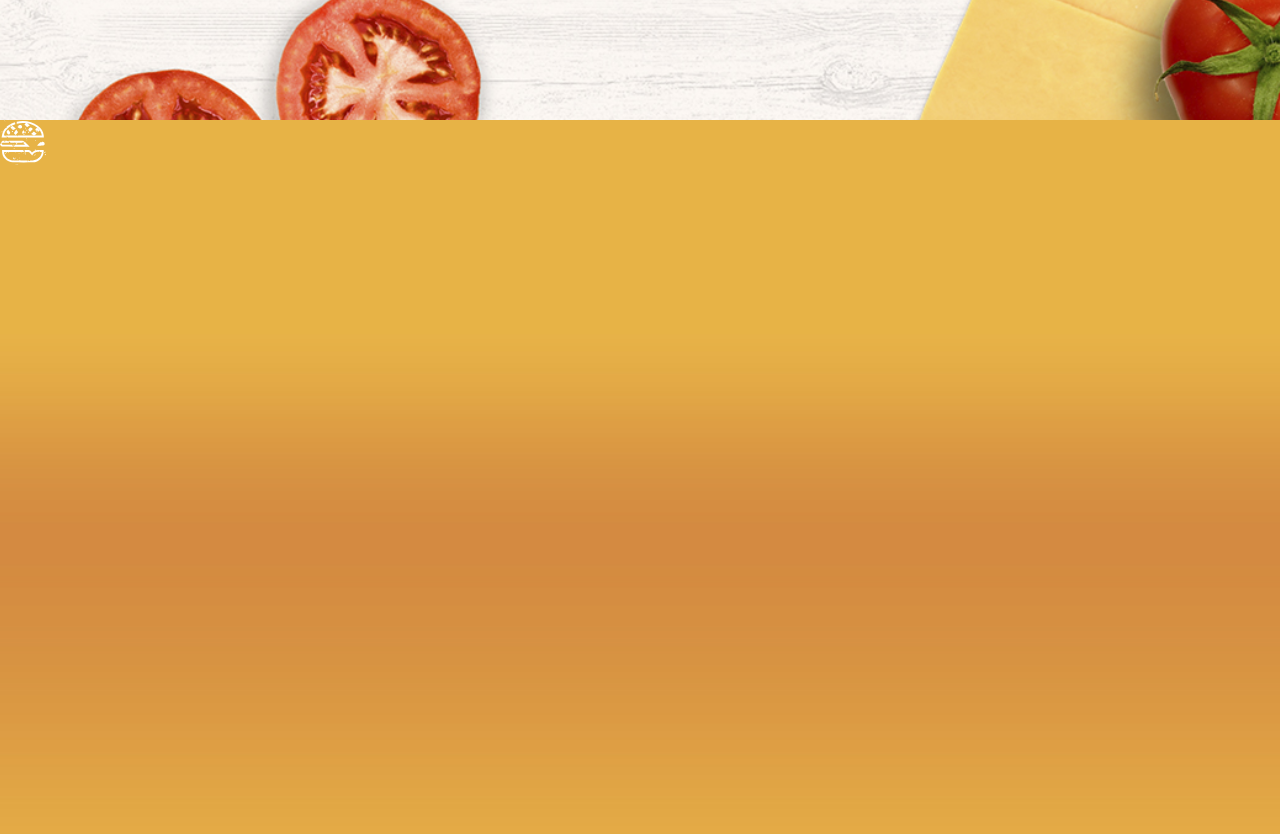
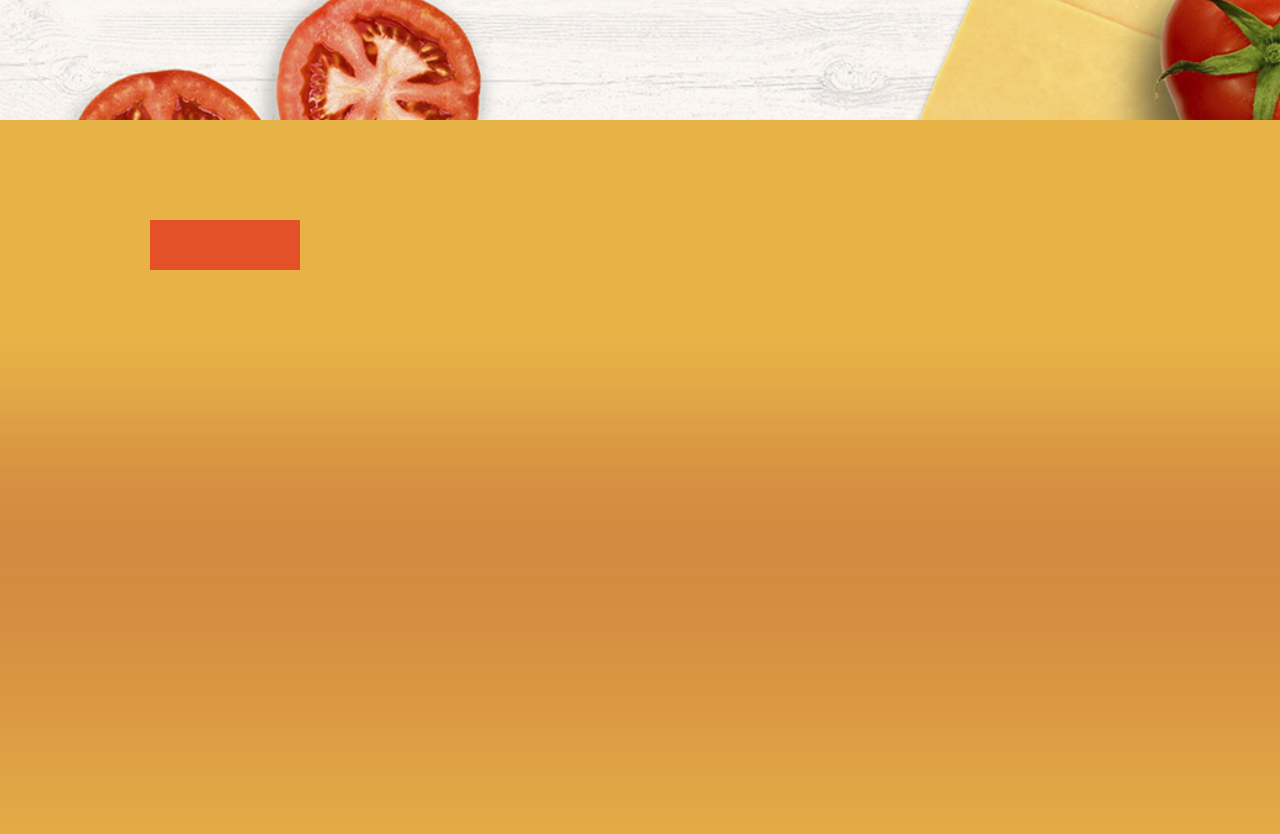
Before and after one commit to MariyaShabrova/project_burger, a plain HTML site: page index.html in a window 1280 px wide. Shown: the part 1480-2314 px from the top of the page. Drawn offline with Linux system fonts and the light colour scheme; files whose address does not match are found by name.

Commit message:
Создание svg

```diff
--- a/index.html
+++ b/index.html
@@ -99,9 +99,10 @@
           <div class="slider_conteiner">
               <div class="burger_slider">
                  <div class="burger_ingredient">
-                     <a href="" class="ingredient_btn">
-                         <img src="./img/burger.svg" class="burger_btn_img">
-                     </a>
+                     <svg class="ingredient_btn"> <rect width="50%" height="100" x="50%" y="100" fill="#e45028"></rect></svg>
+                       <svg xmlns="./img/burger.svg" class="burger_btn_img"></svg>
+
+
                  </div>
 
               </div>
```
